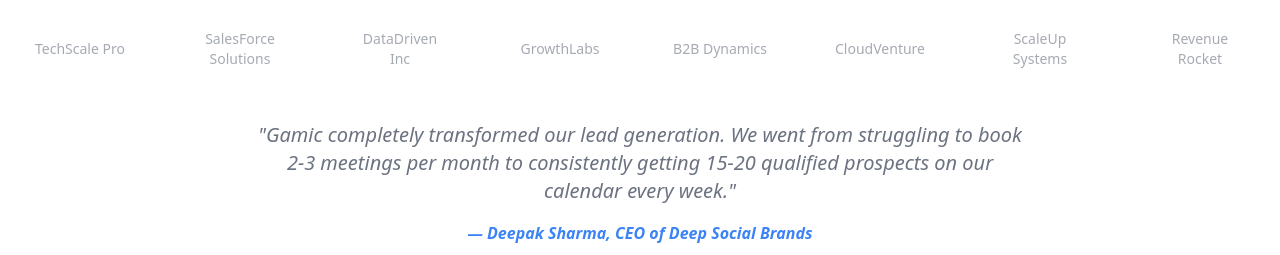
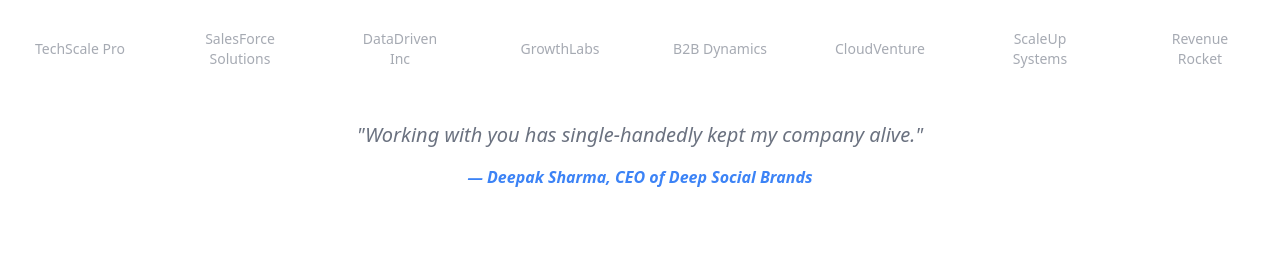
Before and after one commit to pratyushniraula/gamic-growth-engine, a React (Vite) app: page / in a window 1280 px wide. Shown: the part 2560-2815 px from the top of the page. Built offline with nearby package versions, Linux system fonts and the light colour scheme.

Commit message:
quote chnage

```diff
--- a/src/components/TrustedBy.tsx
+++ b/src/components/TrustedBy.tsx
@@ -16,7 +16,7 @@ const TrustedBy = () => {
 
         <div className="max-w-3xl mx-auto text-center">
           <blockquote className="text-xl text-muted-foreground italic">
-            "Gamic completely transformed our lead generation. We went from struggling to book 2-3 meetings per month to consistently getting 15-20 qualified prospects on our calendar every week."
+            "Working with you has single-handedly kept my company alive."
           </blockquote>
           <cite className="text-primary font-semibold mt-4 block">— Deepak Sharma, CEO of Deep Social Brands</cite>
         </div>
```
